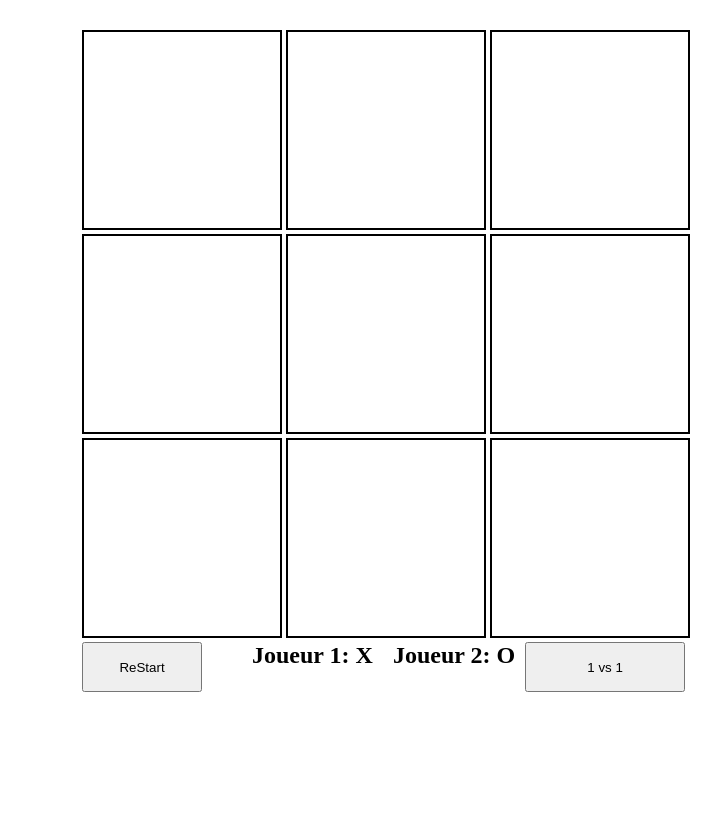
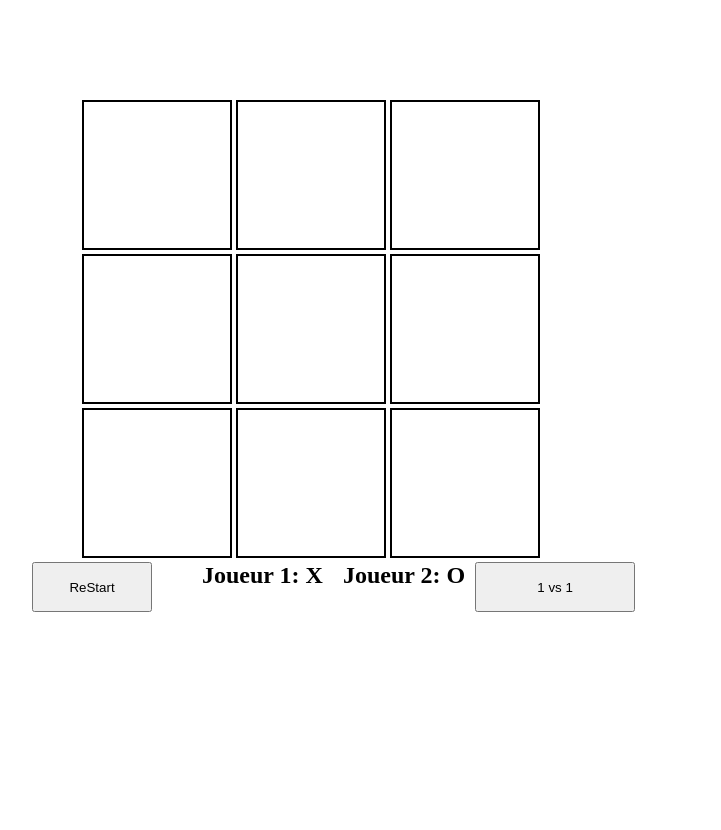
Before and after one commit to pguiderdoni/Formation-Dev, a PHP site: page / in a window 1280 px wide. Shown: the whole page, without its empty margins (118-839 px from the left). After the commit the page ends 612 px from the top, so only its background shows below. Run offline with PHP 8.4, Linux system fonts and the light colour scheme.

Commit message:
13/06 fin

```diff
--- a/JavaScript/index.html
+++ b/JavaScript/index.html
@@ -8,28 +8,26 @@
     <title>Document</title>
   </head>
   <body>
-    <div class="content">
-      <div>
-        <div class="carre"></div>
-        <div class="carre"></div>
-        <div class="carre"></div>
-      </div>
-      <div>
-        <div class="carre"></div>
-        <div class="carre"></div>
-        <div class="carre"></div>
-      </div>
-      <div>
-        <div class="carre"></div>
-        <div class="carre"></div>
-        <div class="carre"></div>
-      </div>
-      <div class="buttons">
-        <button class="restart">ReStart</button>
-        <h2 style="margin-right: 10px">Joueur 1: X</h2>
-        <h2>Joueur 2: O</h2>
-        <button class="versus">1 vs 1</button>
-      </div>
+    <canvas
+      style="height: 150px; width: 150px; margin-left: 200px; margin-top: 100px"
+    ></canvas>
+    <canvas style="height: 150px; width: 150px; margin-top: 100px"></canvas>
+    <canvas style="height: 150px; width: 150px; margin-top: 100px"></canvas>
+    <br />
+    <canvas style="height: 150px; width: 150px; margin-left: 200px"></canvas>
+    <canvas style="height: 150px; width: 150px"></canvas>
+    <canvas style="height: 150px; width: 150px"></canvas>
+    <br />
+    <canvas style="height: 150px; width: 150px; margin-left: 200px"></canvas>
+    <canvas style="height: 150px; width: 150px"></canvas>
+    <canvas style="height: 150px; width: 150px"></canvas>
+    <div class="buttons">
+      <button class="restart">ReStart</button>
+      <h2 style="margin-right: 10px">Joueur 1: X</h2>
+      <h2>Joueur 2: O</h2>
+      <button class="versus">1 vs 1</button>
     </div>
+
+    <script type="text/javascript" src="script.js"></script>
   </body>
 </html>
--- a/JavaScript/style.css
+++ b/JavaScript/style.css
@@ -7,12 +7,8 @@
 body {
   min-height: 100vh;
 }
-.carre {
-  display: inline-flex;
-  height: 200px;
-  width: 200px;
-  border: solid 2px black;
-  background-color: rgb(255, 255, 255);
+canvas {
+  border: 2px solid black;
 }
 .restart {
   margin-right: 40px;
@@ -23,13 +19,9 @@ body {
   height: 50px;
   width: 160px;
 }
-.content {
-  display: flex;
-  flex-direction: column;
-  margin-left: 200px;
-  margin-top: 30px;
-}
+
 .buttons {
   display: flex;
   gap: 10px;
+  margin-left: 150px;
 }
```
Also changed, not shown: JavaScript/script/main.js (deleted, +0 -48 lines), JavaScript/script/script.js (+10 -41 lines).
